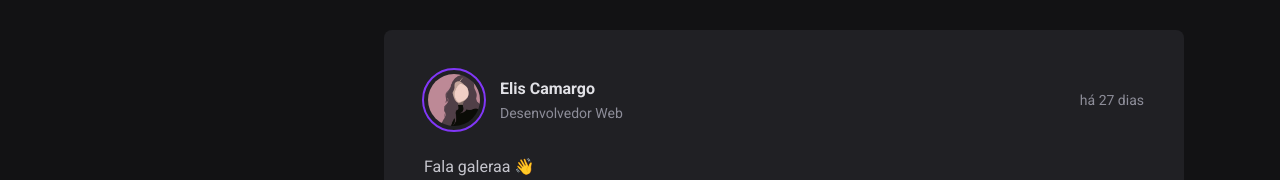
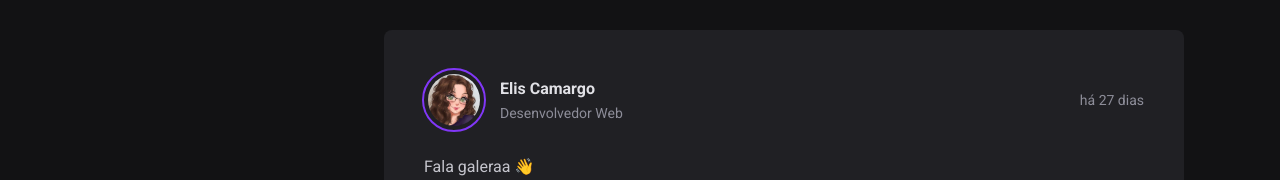
Before and after one commit to elisiane-quadros/postFeeds, a React (Vite) app: page / in a window 1280 px wide. Shown: the part 750-930 px from the top of the page. Built offline with nearby package versions, Linux system fonts and the light colour scheme; a web font is replaced by a local one.

Commit message:
atualização do arquivo jpg

```diff
--- a/src/App.tsx
+++ b/src/App.tsx
@@ -10,7 +10,7 @@ const posts = [
   {
     id: 1,
     author: {
-      avatarUrl: "src/assets/img/post_1.jpg",
+      avatarUrl: "src/assets/img/post1.jpg",
       name: "Gaby Q.",
       role: "Desenvolvedor Web",
     },
@@ -28,7 +28,7 @@ const posts = [
   {
     id: 2,
     author: {
-      avatarUrl: "src/assets/img/avatar.png",
+      avatarUrl: "src/assets/img/post1.jpg",
       name: "Elis Camargo",
       role: "Desenvolvedor Web",
     },
```
Also changed, not shown: src/assets/img/post1.jpg (renamed from src/assets/img/post_1.jpg).
